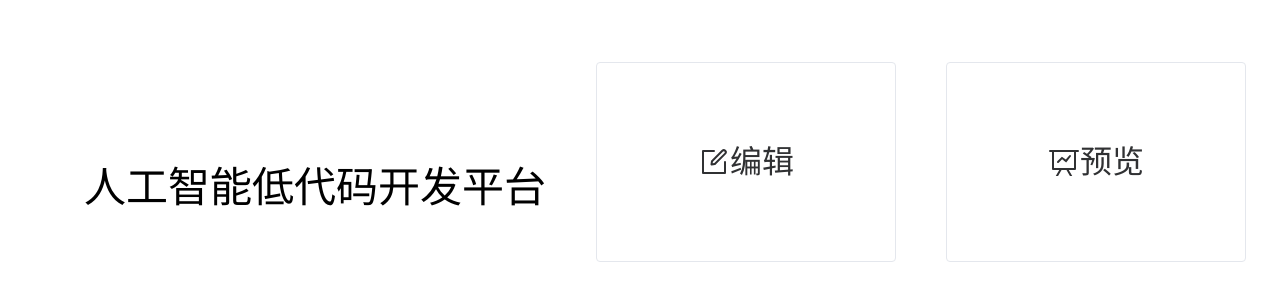
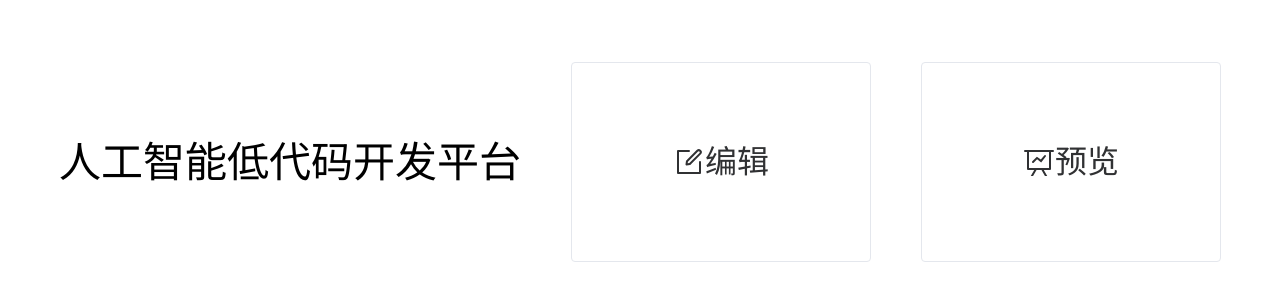
Before and after one commit to BI1LQV/low-code-platform, a Vue app: page / in a window 1280 px wide. Shown: the part 238-538 px from the top of the page. Built offline with nearby package versions, Linux system fonts and the light colour scheme; a web font is replaced by a local one.

Commit message:
feat: 修margin错位

```diff
--- a/src/pages/[...all].vue
+++ b/src/pages/[...all].vue
@@ -4,7 +4,7 @@ import { DataLine, Edit } from "@element-plus/icons-vue"
 
 <template>
   <div h-full flex flex-row justify-center gap-50px items-center>
-    <div text-42px m-l-50px m-t-50px>
+    <div text-42px>
       人工智能低代码开发平台
     </div>
     <router-link to="/editor">
```
